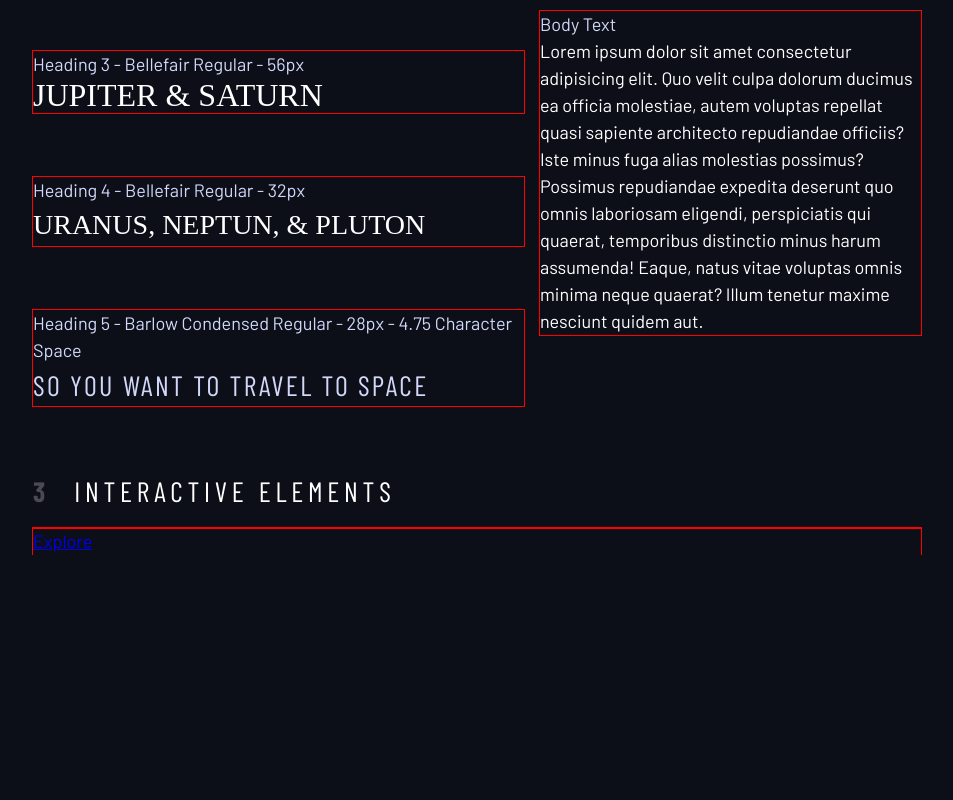
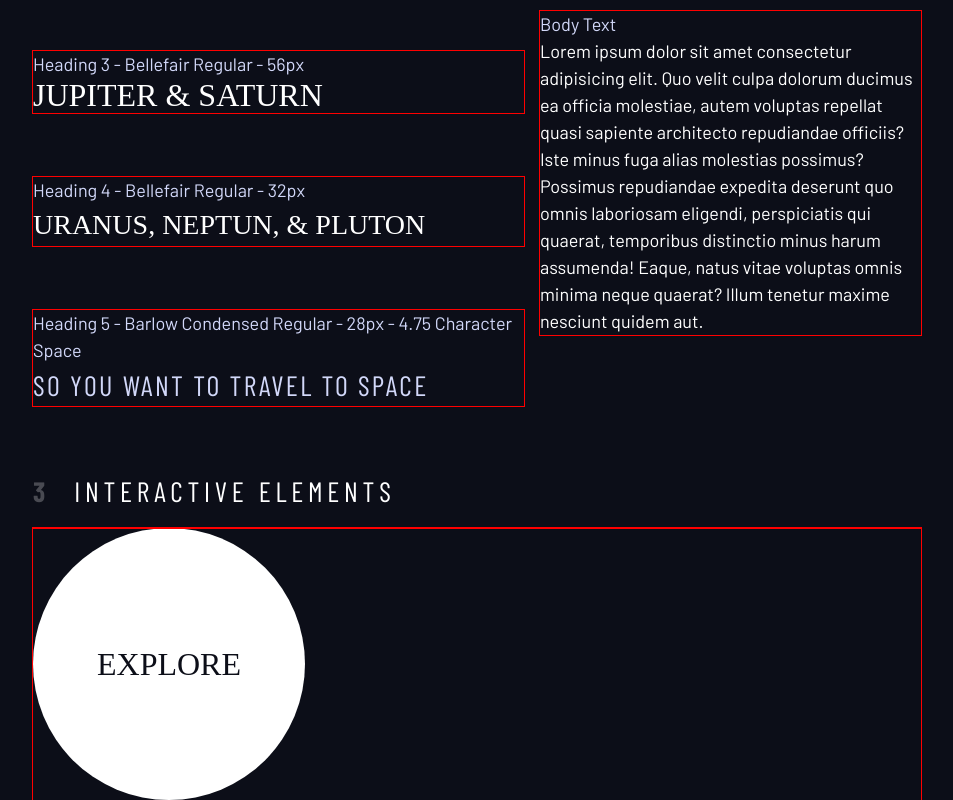
Before and after one commit to alisariyer/space-travel, a plain HTML site: page design-system.html in a window 1280 px wide. Shown: the part 770-1570 px from the top of the page, without its empty margins (163-1116 px from the left). Before the commit the page ends 1325 px from the top, so only its background shows below. Drawn offline with nearby package versions, Linux system fonts and the light colour scheme; a web font is replaced by a local one.

Commit message:
Add button and button classes

```diff
--- a/design-system.html
+++ b/design-system.html
@@ -107,9 +107,9 @@
             <div></div>
 
             <div class="flex">
-                <div>
+                <div class="margin-top: 5rem;">
                     <!-- explore button -->
-                    <a href="#" class="large-button">Explore</a>
+                    <a href="#" class="large-button uppercase ff-serif fs-600 text-dark bg-white">Explore</a>
                 </div>
 
                 <div>
--- a/index.css
+++ b/index.css
@@ -249,3 +249,18 @@ select {
   font-weight: 700;
   color: hsl( var(--clr-white) / .25);
 }
+
+/* ------------------------------------------------- */
+/* Components                                        */
+/* ------------------------------------------------- */
+
+.large-button {
+  display: grid;
+  /* align-items and justify-items: can be take a two value as place-items: center flex-start */
+  place-items: center;
+  padding: 0 2em;
+  border-radius: 50%;
+  /* aspect-ratio: width height; */
+  aspect-ratio: 1;
+  text-decoration: none;
+}
```
